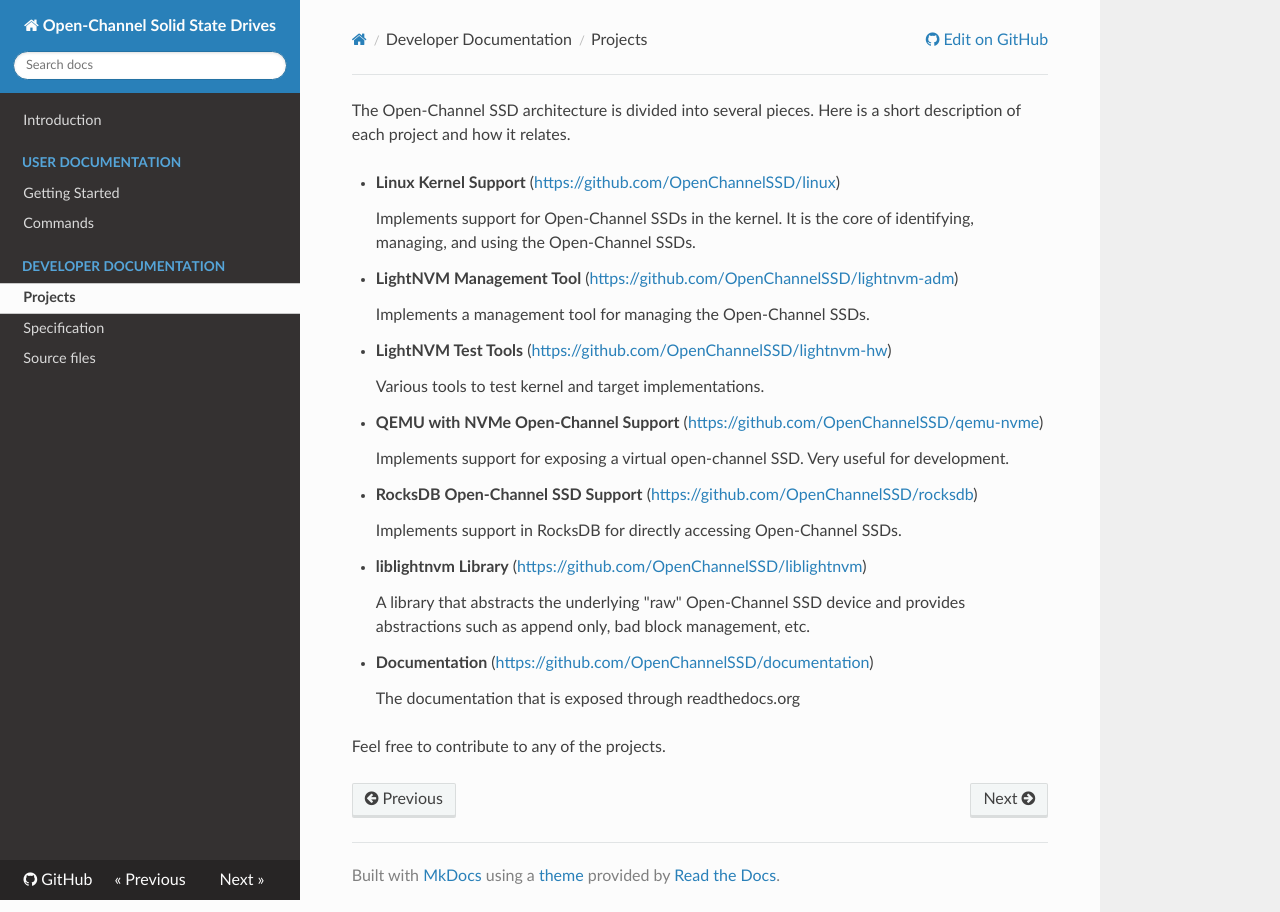
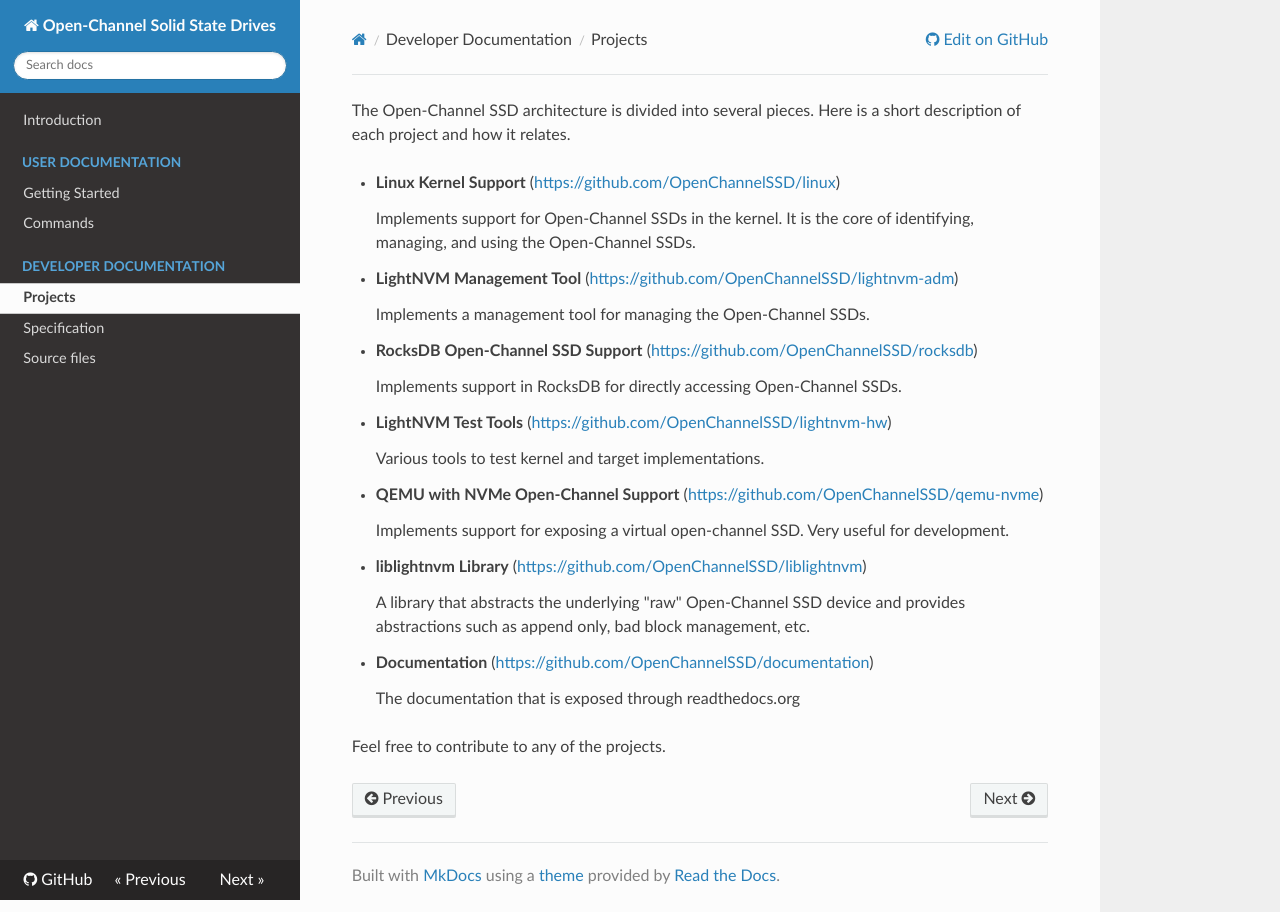
Before and after one commit to OpenChannelSSD/documentation, an MkDocs documentation site: the page built from docs/projects.md, in a window 1280 px wide. Built offline with MkDocs 1.6.1, drawn with Linux system fonts in a browser that asks for light colours; nearby versions of some CDN libraries; old or Windows-style settings are respelled for this version of MkDocs; part of the change alters nothing that is shown.

```diff
--- a/docs/projects.md
+++ b/docs/projects.md
@@ -10,6 +10,10 @@ The Open-Channel SSD architecture is divided into several pieces. Here is a shor
 
       Implements a management tool for managing the Open-Channel SSDs.
 
+   - **RocksDB Open-Channel SSD Support** ([https://github.com/OpenChannelSSD/rocksdb](https://github.com/OpenChannelSSD/rocksdb))
+
+      Implements support in RocksDB for directly accessing Open-Channel SSDs.
+
 
    - **LightNVM Test Tools** ([https://github.com/OpenChannelSSD/lightnvm-hw](https://github.com/OpenChannelSSD/lightnvm-hw))
 
@@ -19,11 +23,6 @@ The Open-Channel SSD architecture is divided into several pieces. Here is a shor
    - **QEMU with NVMe Open-Channel Support** ([https://github.com/OpenChannelSSD/qemu-nvme](https://github.com/OpenChannelSSD/qemu-nvme))
 
       Implements support for exposing a virtual open-channel SSD. Very useful for development.
-
-
-   - **RocksDB Open-Channel SSD Support** ([https://github.com/OpenChannelSSD/rocksdb](https://github.com/OpenChannelSSD/rocksdb))
-
-      Implements support in RocksDB for directly accessing Open-Channel SSDs.
 
 
    - **liblightnvm Library** ([https://github.com/OpenChannelSSD/liblightnvm](https://github.com/OpenChannelSSD/liblightnvm))
```
